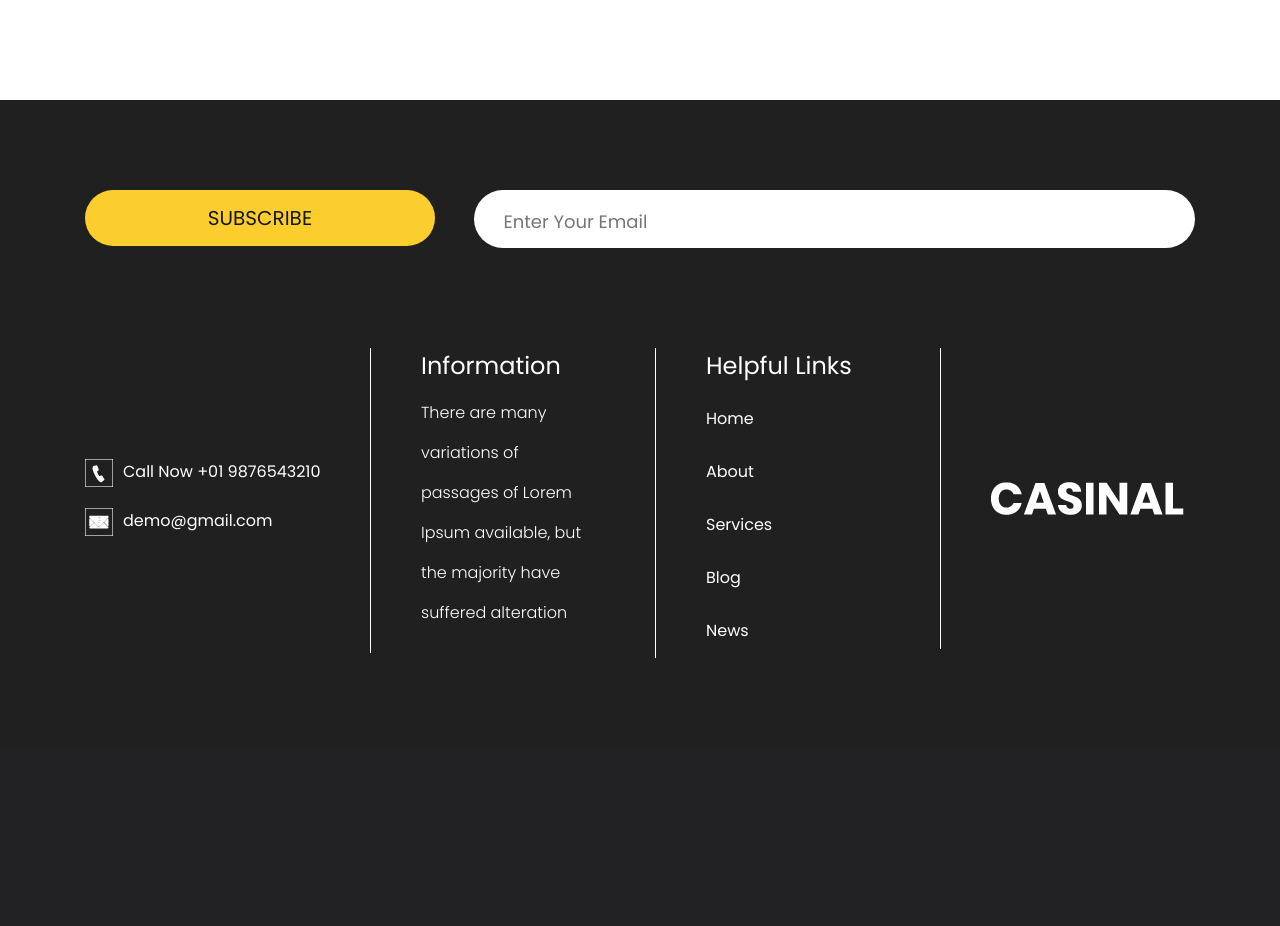
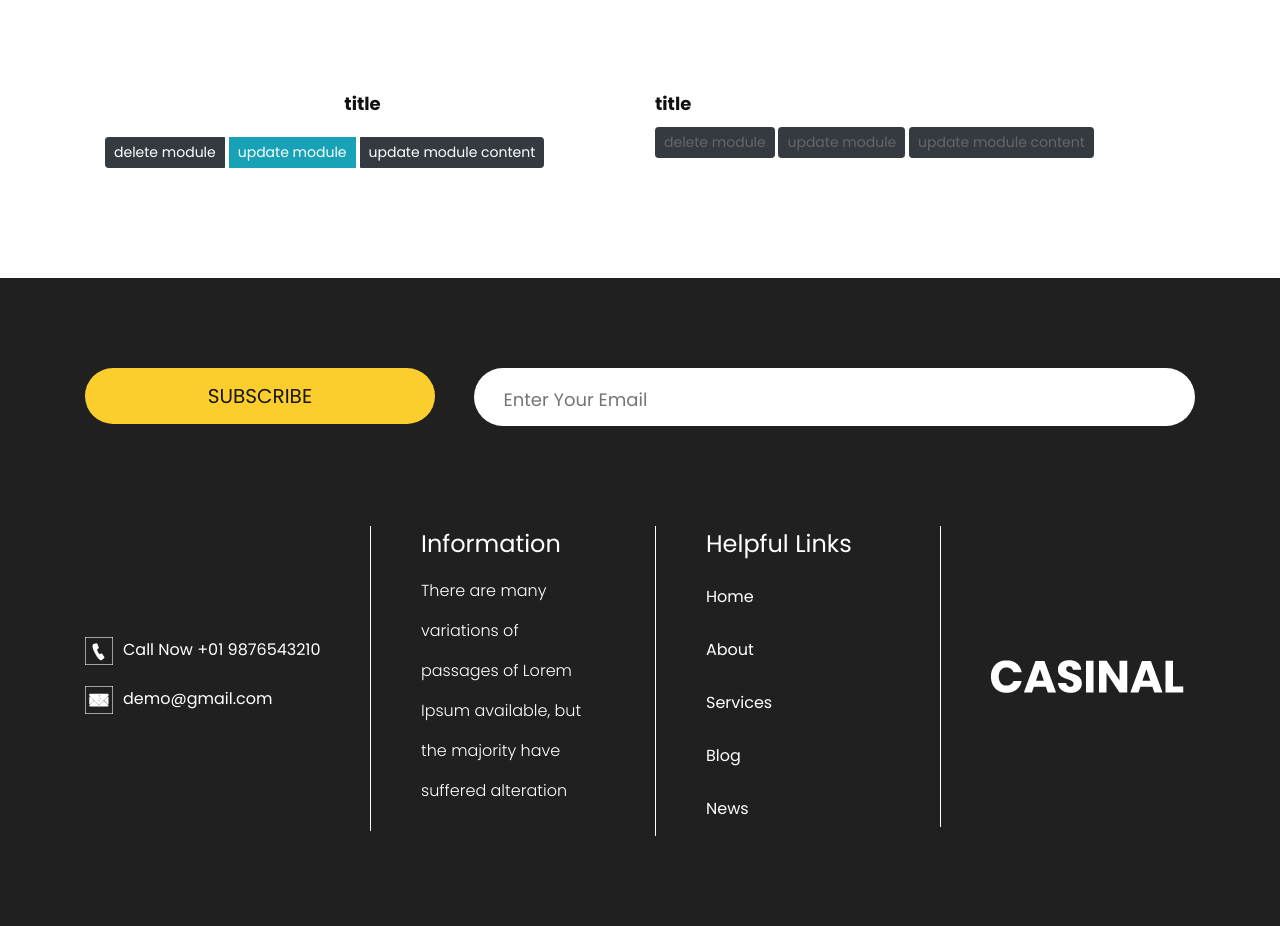
Before and after one commit to omidPakshekar/django-elearning-platfrom, a Django app: template courses/templates/courses/manage/module_list.html in a window 1280 px wide. Shown: the part 101-1027 px from the top of the page. Before the commit the page ends 759 px from the top, so only its background shows below. Run offline with Django 3.2, Linux system fonts and the light colour scheme; the template is opened without the code that fills it, so the values that code supplies are empty; some libraries are stand-ins or nearby versions.

Commit message:
add moudule-list.html

```diff
--- a/courses/templates/courses/manage/module_list.html
+++ b/courses/templates/courses/manage/module_list.html
@@ -4,6 +4,18 @@
     {{object.title}}
 {% endblock title %}
 
+{% block add_css %}
+    <style>
+        .btn-group  {
+            color:white;
+            margin: 5px;
+        }
+        .btn-group  a{
+            color:white;
+            margin: 5px;
+        }
+</style>
+{% endblock add_css %}
 
 {% block content %}
     {{object}}
@@ -11,5 +23,40 @@
     {% for module in object.modules.all %}
         {{module.pk}}
     {% endfor %}
+    <div class="services_section layout_padding">
+        <div class="container">
+            <div class="row">
+                <div class="col-md-6" >
+                    <h3 style="text-align:center; font-weight:bold"> title</h3>
+                    <div class="btn-group">
+                        <a class='btn btn-sm btn-dark'>
+                            delete module
+                        </a>
+                        <a class='btn btn-sm  btn-info'>
+                            update module
+                        </a>
+                        <a class='btn btn-sm  btn-dark'>
+                            update module content
+                        </a>
 
+                    </div>
+                </div>
+                <div class="col-md-6" >
+                    <h3 style="font-weight:bold"> title</h3>
+                    <div>
+                        <a class='btn btn-sm btn-dark'>
+                            delete module
+                        </a>
+                        <a class='btn btn-sm  btn-dark'>
+                            update module
+                        </a>
+                        <a class='btn btn-sm  btn-dark'>
+                            update module content
+                        </a>
+
+                    </div>
+                </div>
+            </div>
+        </div>
+    </div>
 {% endblock content %}
```
